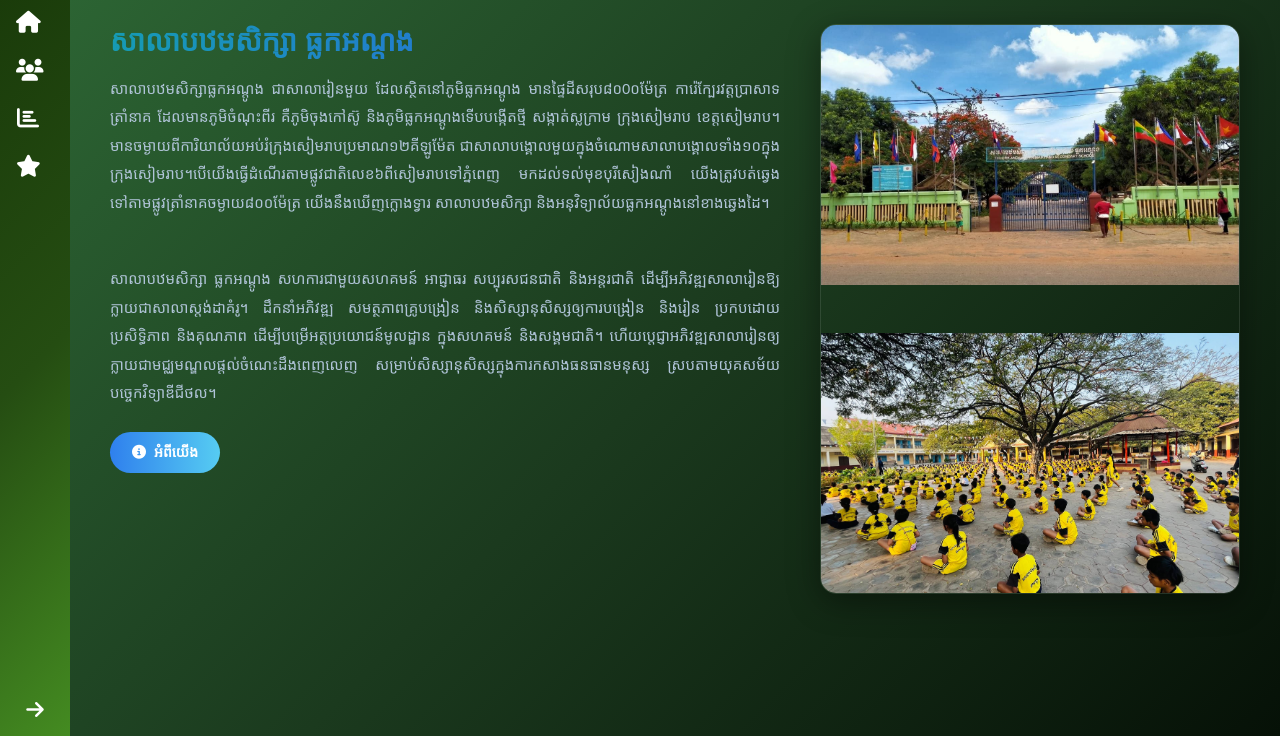
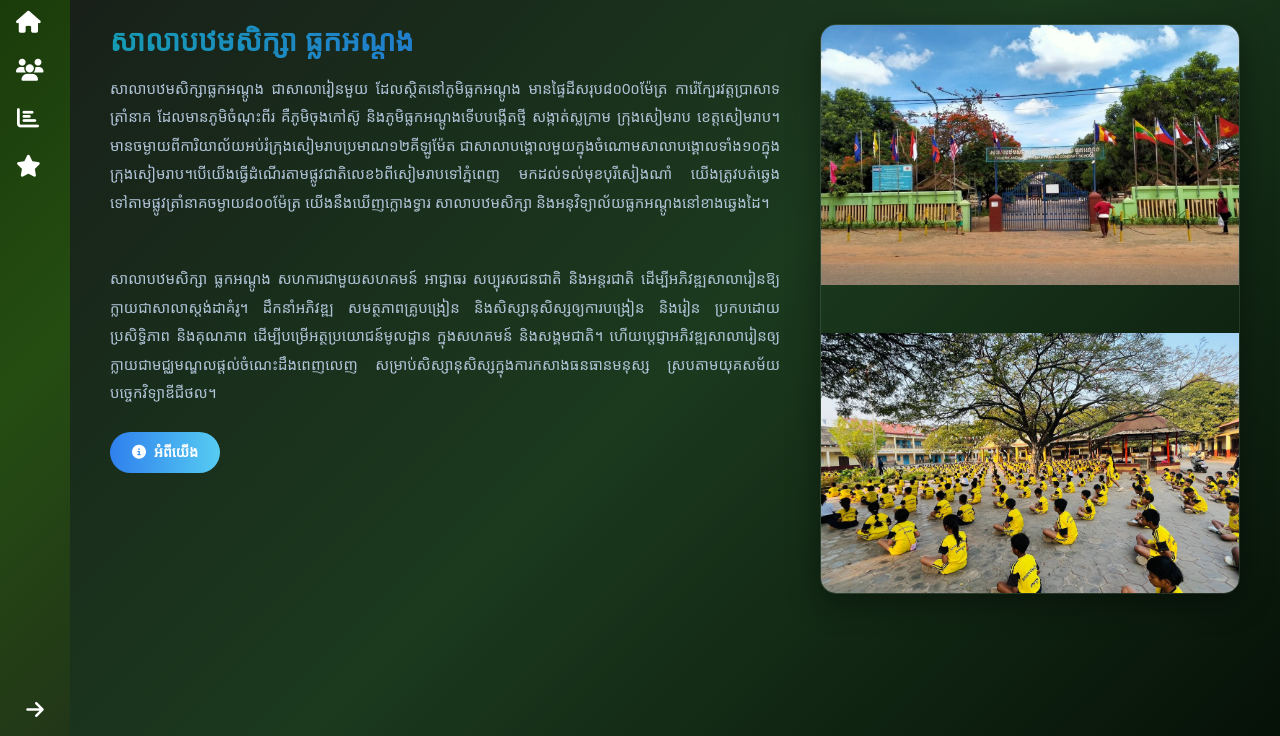
Before and after one commit to Amrin100425/School-Web, a website: page index.html in a window 1280 px wide. Shown: the part 64-800 px from the top of the page. Drawn offline with nearby package versions, Linux system fonts and the light colour scheme.

Commit message:
update color

```diff
--- a/components/SideBar.js
+++ b/components/SideBar.js
@@ -1,7 +1,7 @@
 class SideBar extends HTMLElement {
   connectedCallback() {
     this.innerHTML = `
-      <div class="sidebar d-flex flex-column flex-shrink-0 p-2" style="background: linear-gradient(135deg, #1a3b0a, #254d12, #448b21 );" id="sidebar">
+      <div class="sidebar d-flex flex-column flex-shrink-0 p-2" style="background: linear-gradient(135deg, #1a3b0a, #254d12, #223618 );" id="sidebar">
 
         <a href="/index.html" class="sidebar-link" title="Home">
           <i class="fa-solid fa-home"></i>
--- a/components/TopBar.js
+++ b/components/TopBar.js
@@ -1,7 +1,7 @@
 class TopBar extends HTMLElement {
   connectedCallback() {
     this.innerHTML = `
-      <nav class="navbar navbar-expand-lg navbar-light" style="background: linear-gradient(135deg, #1a3b0a, #254d12, #448b21 );">
+      <nav class="navbar navbar-expand-lg navbar-light" style="background: linear-gradient(135deg, #1a3b0a, #254d12, #223618 );">
         <div class="container-fluid px-4">
           <span class="navbar-brand fw-bold"><a href="/"><img src="/components/school.png" alt="Logo" width="30" height="30" class="d-inline-block align-text-top"></a></span>
           <button class="navbar-toggler" type="button" data-bs-toggle="collapse" data-bs-target="#navbarNav">
--- a/css/index.css
+++ b/css/index.css
@@ -40,7 +40,7 @@ side-bar {
   flex: 1;
   padding: 32px 40px;
   overflow-y: auto;
-  background: linear-gradient(135deg, #2c6433, #1b3a1e, #061107);
+  background: linear-gradient(135deg, #182019, #1b3a1e, #061107);
   color: #e8f0fe;
 }
 
```
